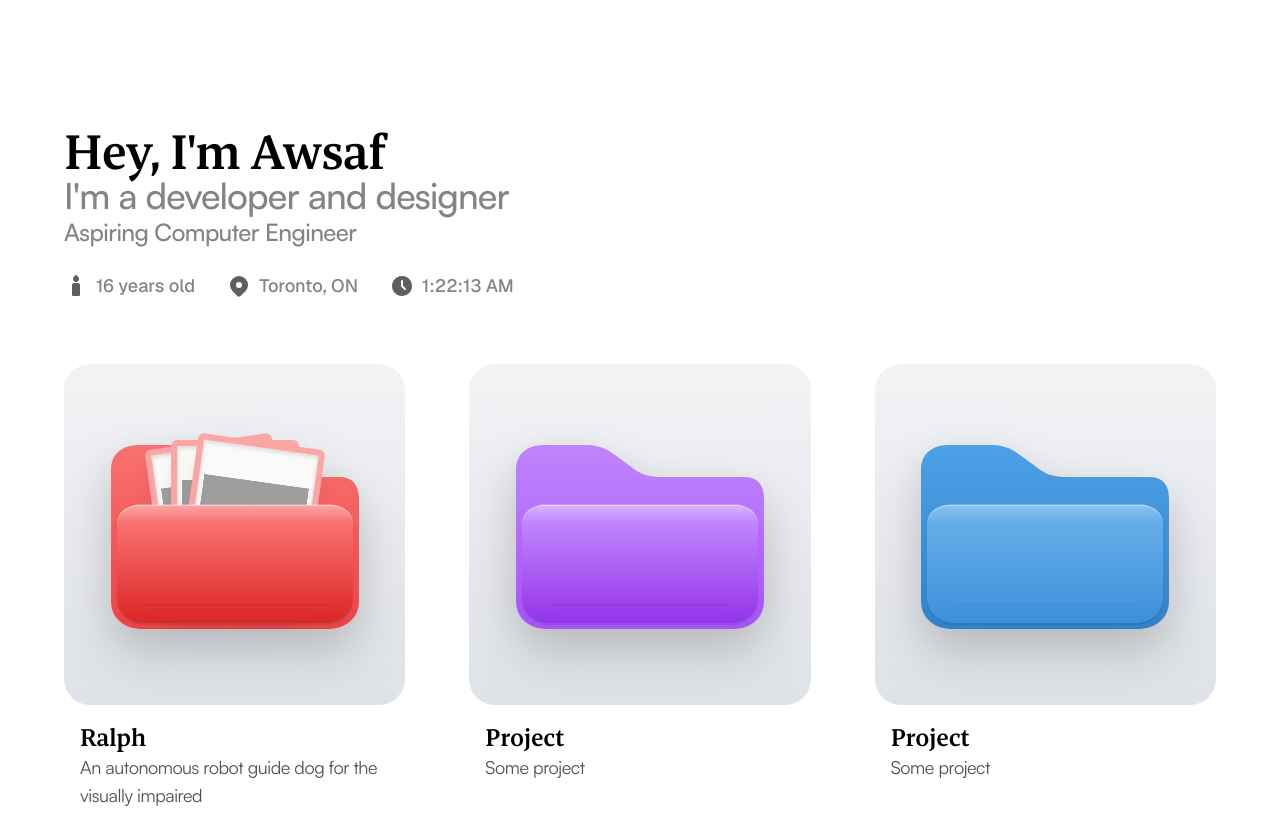
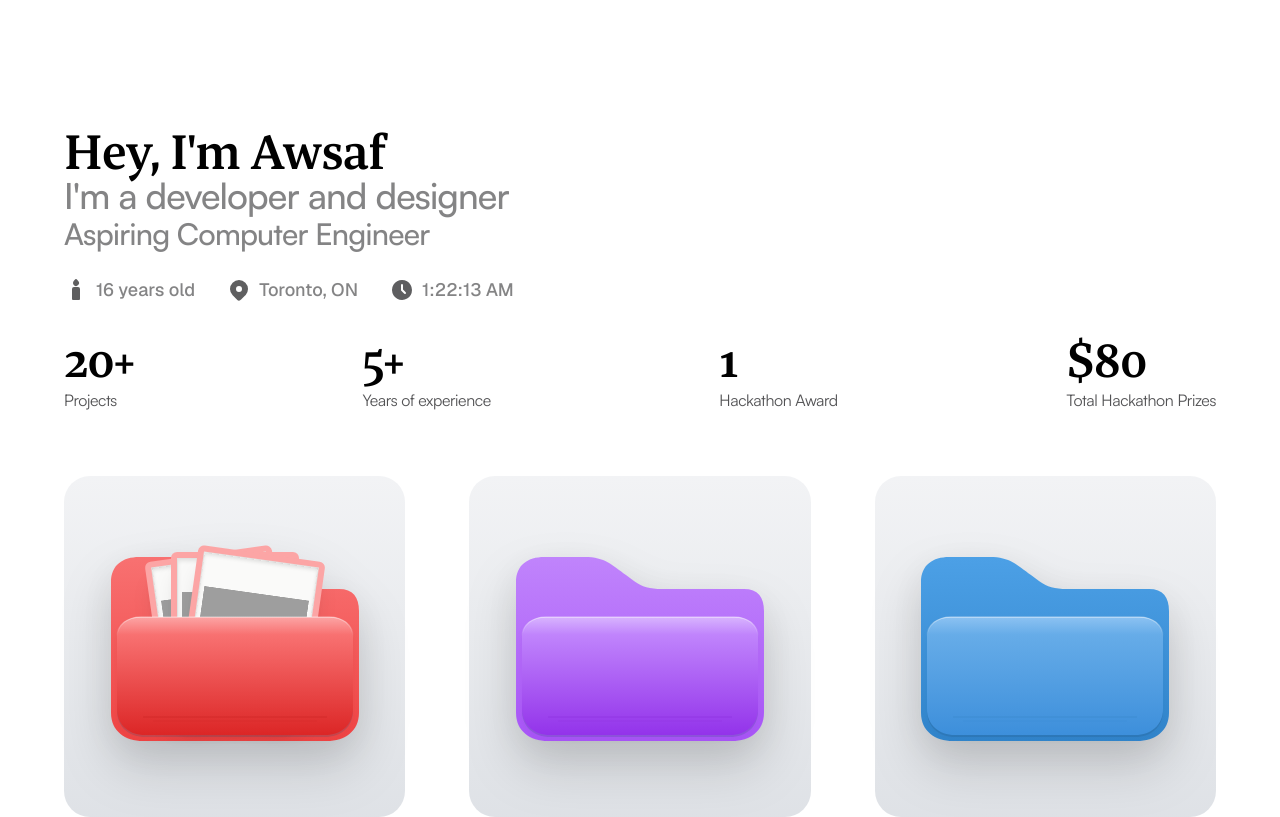
Before and after one commit to CDX-1/portfolio, a Next.js app: page / in a window 1280 px wide. Shown: the top 817 px of the page. Built offline with nearby package versions, Linux system fonts and the light colour scheme; grey boxes are pictures that could not be loaded.

Commit message:
added stats section

```diff
--- a/src/app/page.tsx
+++ b/src/app/page.tsx
@@ -1,11 +1,14 @@
 import Hero from "@/components/hero";
 import ProjectClickable from "@/components/project-clickable";
+import Stats from "@/components/stats";
 
 export default function Home() {
     return (
         <div className="py-32 px-4 sm:px-6 lg:px-8">
             <div className="mx-auto max-w-6xl space-y-2">
                 <Hero />
+
+                <Stats />
 
                 <div className="grid grid-cols-3 gap-16 mt-16">
                     <ProjectClickable
--- a/src/components/hero.tsx
+++ b/src/components/hero.tsx
@@ -10,7 +10,7 @@ export default function Hero() {
             <h2 className="text-4xl font-medium tracking-tight text-foreground/50 font-satoshi">
                 I'm a developer and designer
             </h2>
-            <h2 className="text-2xl font-medium tracking-tight text-foreground/50 font-satoshi">
+            <h2 className="text-3xl font-medium tracking-tight text-foreground/50 font-satoshi">
                 Aspiring Computer Engineer
             </h2>
 
--- a/src/components/message-bubble.tsx
+++ b/src/components/message-bubble.tsx
@@ -3,12 +3,18 @@ import { cn } from "@/lib/utils";
 interface MessageBubbleProps {
     text?: string;
     className?: string;
+    textClassName?: string;
 }
 
-export default function MessageBubble({ text = "Hello!", className }: MessageBubbleProps) {
+export default function MessageBubble({ text = "Hello!", className, textClassName }: MessageBubbleProps) {
     return (
         <div className={cn("relative inline-flex filter drop-shadow-2xl", className)}>
-            <div className="bg-linear-to-b from-[#2694ff] to-[#0176ff] text-white font-sans text-[16px] font-normal leading-5 px-4 py-2.5 rounded-[20px] rounded-br-[4px] max-w-xs sm:max-w-md select-text wrap-break-word">
+            <div
+                className={cn(
+                    "bg-linear-to-b from-[#2694ff] to-[#0176ff] text-white font-sans text-[16px] font-normal leading-5 px-4 py-2.5 rounded-[20px] rounded-br-[4px] max-w-xs sm:max-w-md select-text wrap-break-word",
+                    textClassName
+                )}
+            >
                 {text}
             </div>
 
--- a/src/components/project-clickable.tsx
+++ b/src/components/project-clickable.tsx
@@ -17,7 +17,7 @@ export default function ProjectClickable({ name, description, images, color, slu
                     <PhotoFolder className="drop-shadow-2xl" color={color} images={images} />
                 </Link>
             </div>
-            <div className="mt-4 ml-4">
+            <div className="mt-4 px-4">
                 <h3 className="font-bespoke font-medium text-2xl tracking-tight">{name}</h3>
                 <p className="font-satoshi text-lg tracking-tight text-foreground/70">{description}</p>
             </div>
--- /dev/null
+++ b/src/components/stats.tsx
@@ -0,0 +1,25 @@
+export default function Stats() {
+    return (
+        <div className="flex justify-between w-full my-8">
+            <div className="space-y-1">
+                <h3 className="font-bespoke font-medium text-5xl tracking-tight">20+</h3>
+                <h4 className="font-satoshi text-base tracking-tight text-foreground/70">Projects</h4>
+            </div>
+
+            <div className="space-y-1">
+                <h3 className="font-bespoke font-medium text-5xl tracking-tight">5+</h3>
+                <h4 className="font-satoshi text-base tracking-tight text-foreground/70">Years of experience</h4>
+            </div>
+
+            <div className="space-y-1">
+                <h3 className="font-bespoke font-medium text-5xl tracking-tight">1</h3>
+                <h4 className="font-satoshi text-base tracking-tight text-foreground/70">Hackathon Award</h4>
+            </div>
+
+            <div className="space-y-1">
+                <h3 className="font-bespoke font-medium text-5xl tracking-tight">$80</h3>
+                <h4 className="font-satoshi text-base tracking-tight text-foreground/70">Total Hackathon Prizes</h4>
+            </div>
+        </div>
+    );
+}
```
